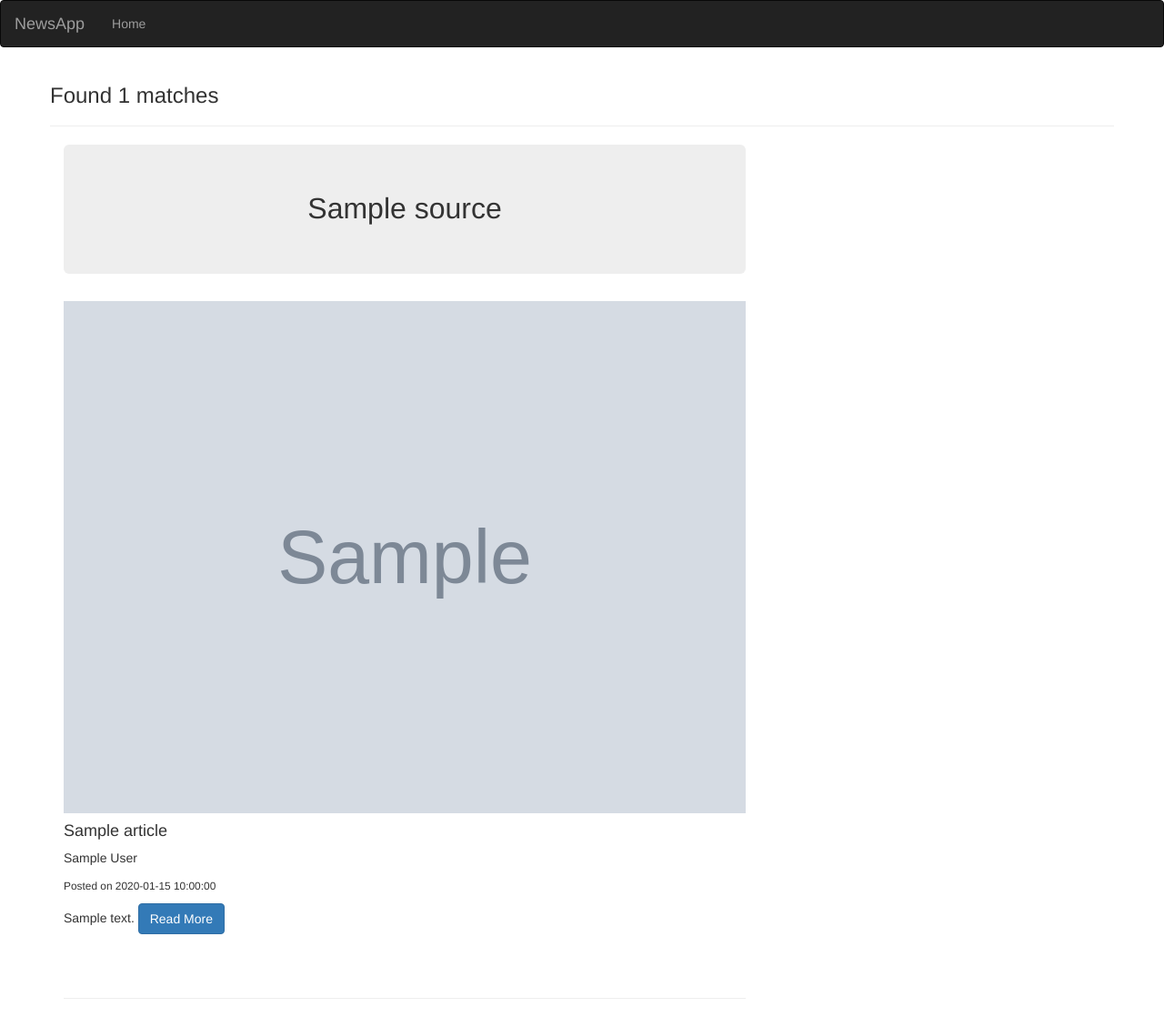
After one commit to x0can/NewsApp, a Flask app: template app/templates/search.html in a window 1280 px wide. The commit adds this page. Shown: the whole page at 91% size. Run offline with Flask 2, Linux system fonts and the light colour scheme; the template is opened without the code that fills it: most values are stand-ins (such as "Sample title", 1, 10 or a date in 2020); grey boxes marked "Sample" are stand-in pictures; some libraries are stand-ins or nearby versions.

Commit message:
to add files to solve errors

```diff
--- a/app/config.py
+++ b/app/config.py
@@ -5,7 +5,7 @@ class Config:
     '''
     NEWS_SOURCE_API_BASE_URL = "https://newsapi.org/v2/sources?apiKey=913ddb20854a426ab84266c7a0de5438"
 
-    NEWS_ARTICLE_BASE_URL = "https://newsapi.org/v2/everything?q=news&apiKey=913ddb20854a426ab84266c7a0de5438"
+    NEWS_ARTICLE_BASE_URL = "https://newsapi.org/v2/everything?sources={}&apiKey=913ddb20854a426ab84266c7a0de5438"
 
     NEWS_API_KEY = os.environ.get("NEWS_API_KEY")
 
--- a/app/main/views.py
+++ b/app/main/views.py
@@ -33,7 +33,7 @@ def sources(sources_id):
 
     news_source = get_articles(sources_id)
     title = f"{sources_id} | All Articles"
-    return render_template("news.html",name = sources_id,title = title,news = news_source)
+    return render_template("news.html",id = sources_id,title = title,news = news_source)
 
 @main.route("/search/<news_feed>")
 def search(news_feed):
--- a/app/templates/macros.html
+++ b/app/templates/macros.html
@@ -10,7 +10,7 @@
             <div class="col-md-6">
                     <div class="card ">
 
-                            <h4 class="card-title bg-danger"><b>{{source.name}}</b></h4><hr>
+                            <h4 class="card-title bg-warning"><b>{{source.name}}</b></h4><hr>
 
                         <div class="card-img-overlay">
 
@@ -25,3 +25,39 @@
     {% endfor %}
 
 {% endmacro %}
+
+{% macro displayArticleList(article_list) %}
+{% for article in article_list %}
+
+<div class="container">
+
+
+
+        <div class="row no-gutters">
+            <div class="col-md-8">
+                <div class="card card-inverse">
+                    <p class="jumbotron" style="font-size: xx-large; text-align: center;">{{ article.source}}</p>
+
+                  <a href={{article.url}} target="_blank">
+                    <img class="card-img-top" src={{article.urlToImage}} alt="Card image" style="width:100%">
+                  </a>
+                    <div class="card-img-overlay">
+                        <h4 class="card-title">{{article.title}}</h4>
+                        <p class="card-text">{{article.author}}</p>
+                        <p class="card-text"><small>Posted on {{article.publishedAt}}</small></p>
+
+                        <p> {{article.description}}
+                            <a href={{article.url}} target="_blank" class="btn btn-primary stretched-link">Read More</a>
+                        </p> <br><br> <hr>
+                    </div>
+
+                </div>
+            </div>
+
+        </div>
+
+
+      </div>
+
+{% endfor %}
+{% endmacro %}
--- a/app/templates/news.html
+++ b/app/templates/news.html
@@ -10,7 +10,7 @@
     <div class="row no-gutters">
         <div class="col-md-8">
             <div class="card card-inverse">
-                <p class="jumbotron" style="font-size: xx-large; text-align: center;">{{ name }}</p>
+                <p class="jumbotron" style="font-size: xx-large; text-align: center;">{{ id }}</p>
               {% for article in news %}
               <a href={{article.url}} target="_blank">
                 <img class="card-img-top" src={{article.urlToImage}} alt="Card image" style="width:100%">
--- /dev/null
+++ b/app/templates/search.html
@@ -0,0 +1,25 @@
+{% extends "base.html"%}
+{% import 'macros.html' as macro %}
+
+{% block content %}
+
+<div class="container">
+    <div class="row">
+
+
+
+        <h3>Found {{ article| count}} matches</h3>
+
+        <hr>
+
+
+
+
+            {{ macro.displayArticleList(article)}}
+
+
+    </div>
+
+</div>
+
+{% endblock %}
```
Also changed, not shown: app/forms.py (added, +9 -0 lines), app/templates/new_news.html (added, +20 -0 lines).
